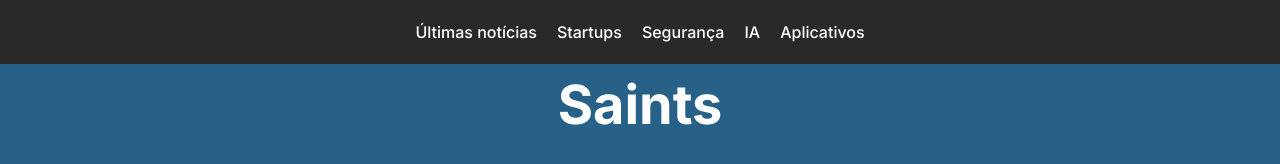
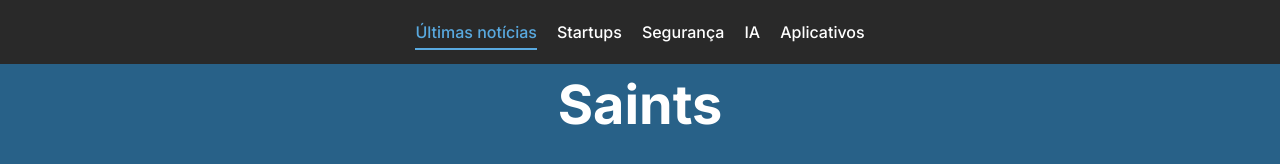
Before and after one commit to wevertonsantos/saints, a plain HTML site: page frontend/pages/home.html in a window 1280 px wide. In both pictures the pointer is over the link "Últimas notícias". Drawn offline with Linux system fonts and the light colour scheme.

Commit message:
estilizando navbar

```diff
--- a/frontend/styles/navbar.css
+++ b/frontend/styles/navbar.css
@@ -14,3 +14,9 @@
 .navbar .items li {
     margin: 10px;
 }
+
+.navbar .items li a:hover {
+    padding-bottom: 6px;
+    color: #59a9df;
+    border-bottom: 2.5px solid #59a9df;
+}
```
